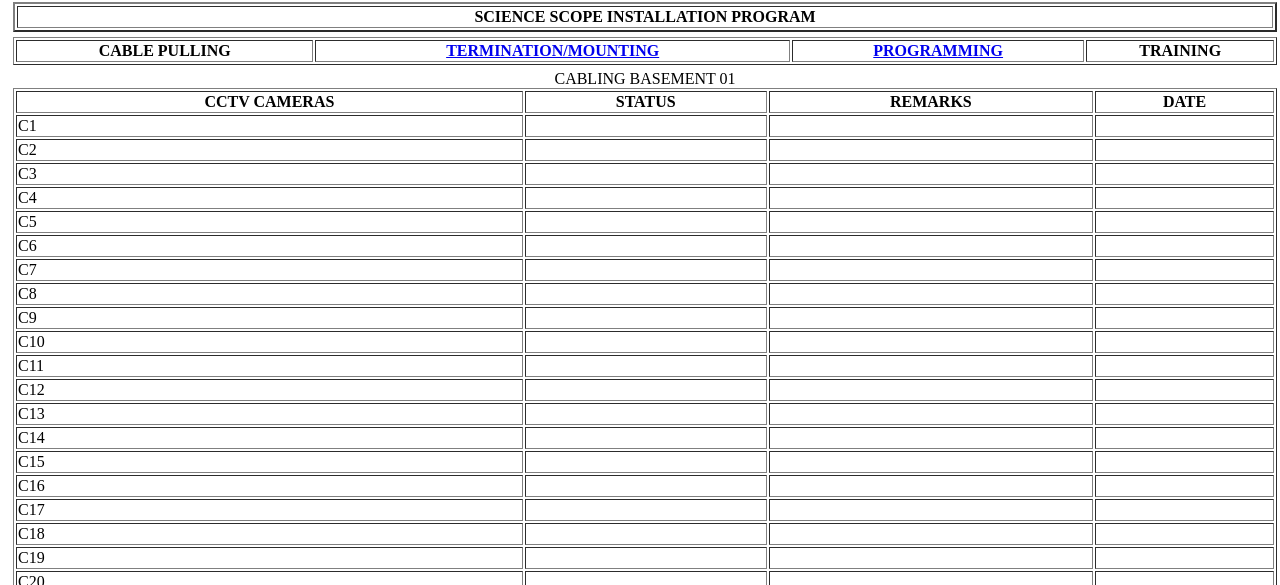
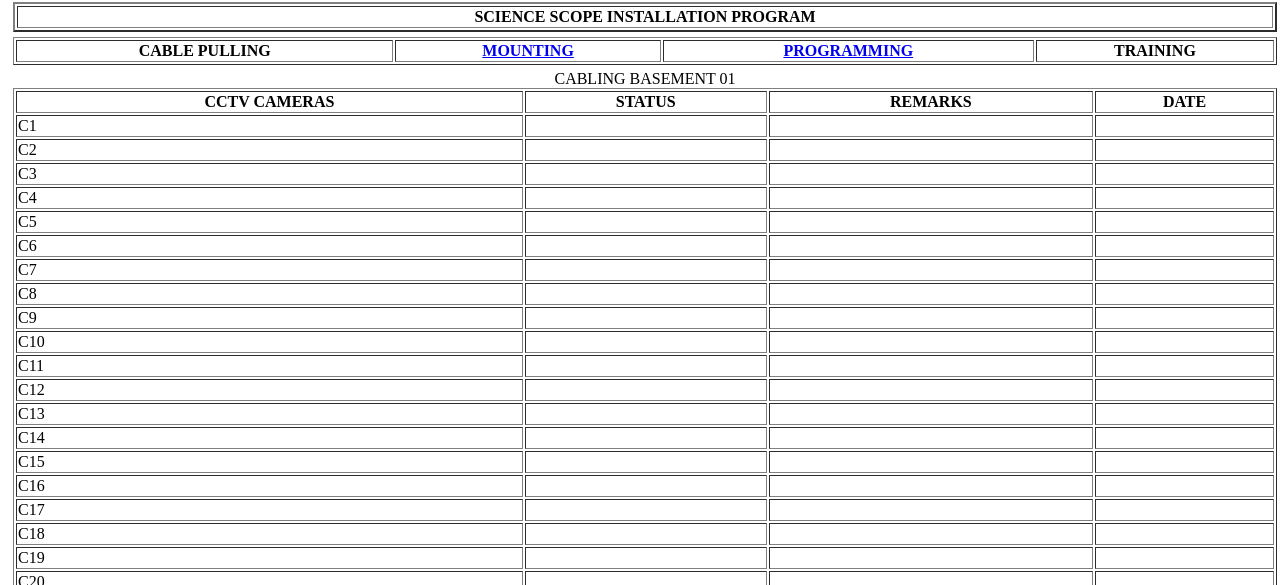
Before and after one commit to sir-lim-kush/sir-lim-kush.github.io, a plain HTML site: page projects/science scope/science scope.html in a window 1280 px wide. Shown: the part 215-800 px from the top of the page. Drawn offline with Linux system fonts and the light colour scheme.

Commit message:
Update science scope.html

```diff
--- a/projects/science scope/science scope.html
+++ b/projects/science scope/science scope.html
@@ -65,7 +65,7 @@
     <table border="1" >
 
             <th>CABLE PULLING</th>
-            <th> <a href="mounting.html">TERMINATION/MOUNTING</a></th>
+            <th> <a href="mounting.html">MOUNTING</a></th>
             <th><a href="programming.html">PROGRAMMING</a></th>
             <th>TRAINING</th>
 
```
